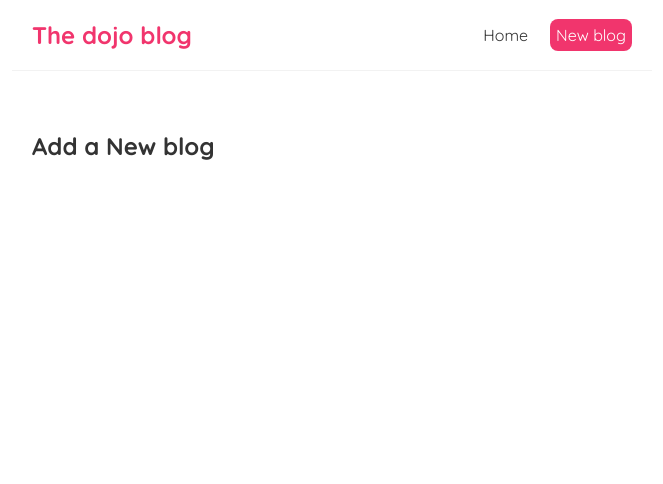
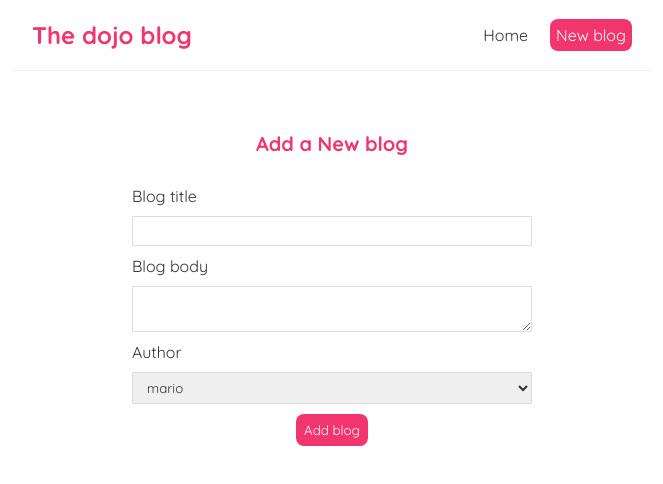
Before and after one commit to emmanuel881/learningReact, a React (Create React App) app in the folder dojo-blog/: page /Create in a window 1280 px wide. Shown: the top 484 px of the page, without its empty margins (308-971 px from the left). Built offline with nearby package versions, Linux system fonts and the light colour scheme.

Commit message:
using forms

```diff
--- a/dojo-blog/src/Create.js
+++ b/dojo-blog/src/Create.js
@@ -1,7 +1,34 @@
+import { useState } from "react";
+
 const Create = () => {
+  const [title, setTitle] = useState("");
+  const [body, setBody] = useState("");
+  const [author, setAuthor] = useState("mario");
+
   return (
     <div className="create">
       <h2>Add a New blog</h2>
+      <form>
+        <label>Blog title</label>
+        <input
+          type="text"
+          required
+          value={title}
+          onChange={(e) => setTitle(e.target.value)}
+        />
+        <label>Blog body</label>
+        <textarea
+          required
+          value={body}
+          onChange={(e) => setBody(e.target.value)}
+        ></textarea>
+        <label>Author</label>
+        <select value={author} onChange={(e) => setAuthor(e.target.value)}>
+          <option value="mario">mario</option>
+          <option value="yoshi">yoshi</option>
+        </select>
+        <button>Add blog</button>
+      </form>
     </div>
   );
 };
--- a/dojo-blog/src/index.css
+++ b/dojo-blog/src/index.css
@@ -71,3 +71,37 @@
   border-radius: 8px;
   cursor: pointer;
 }
+
+/* create new blog form */
+.create {
+  max-width: 400px;
+  margin: 0 auto;
+  text-align: center;
+}
+.create label {
+  text-align: left;
+  display: block;
+}
+.create h2 {
+  font-size: 20px;
+  color: #f1356d;
+  margin-bottom: 30px;
+}
+.create input,
+.create textarea,
+.create select {
+  width: 100%;
+  padding: 6px 10px;
+  margin: 10px 0;
+  border: 1px solid #ddd;
+  box-sizing: border-box;
+  display: block;
+}
+.create button {
+  background: #f1356d;
+  color: #fff;
+  border: 0;
+  padding: 8px;
+  border-radius: 8px;
+  cursor: pointer;
+}
```
